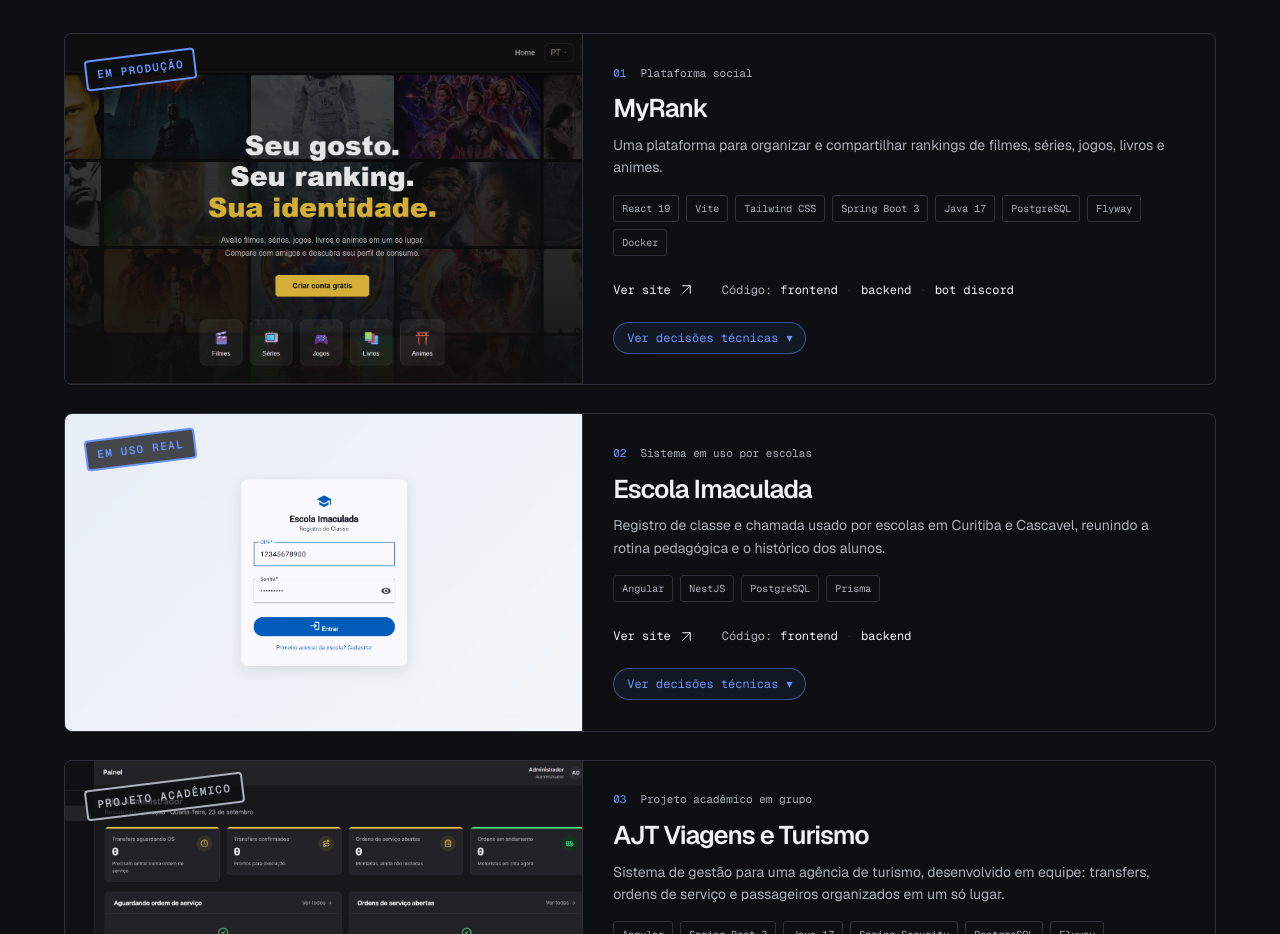
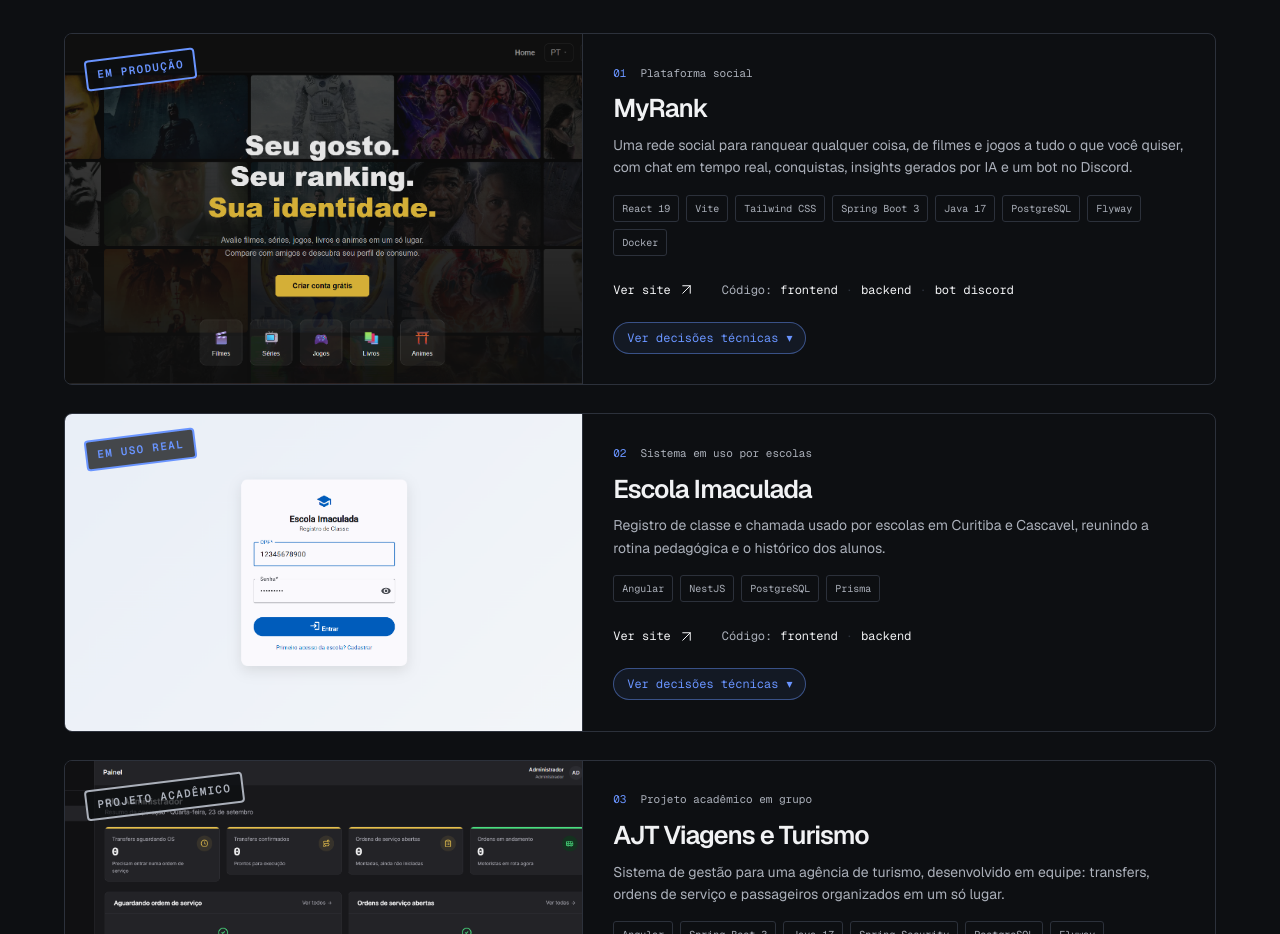
Before and after one commit to guiGocksAfK/GuiGocks-Portfolio, a Next.js app: page / in a window 1280 px wide. Shown: the part 960-1894 px from the top of the page. Built offline with nearby package versions, Linux system fonts and the light colour scheme.

Commit message:
feat: melhoria na descricao do MyRank

```diff
--- a/src/data/content.ts
+++ b/src/data/content.ts
@@ -137,7 +137,7 @@ export const content = {
       {
         name: MYRANK,
         category: 'Plataforma social',
-        description: 'Uma plataforma para organizar e compartilhar rankings de filmes, séries, jogos, livros e animes.',
+        description: 'Uma rede social para ranquear qualquer coisa, de filmes e jogos a tudo o que você quiser, com chat em tempo real, conquistas, insights gerados por IA e um bot no Discord.',
         highlights: [
           { title: 'Sequestro de conta bloqueado', text: 'Login social só se une a contas com e-mail já confirmado. O link de confirmação é salvo apenas como hash SHA-256, e o "reenviar" responde igual para qualquer e-mail, sem revelar quais estão cadastrados.' },
           { title: 'Infraestrutura própria numa VM ARM da Oracle', text: 'A API roda com Docker Compose numa VM gratuita da Oracle em São Paulo, com um Caddy compartilhado fazendo o HTTPS de vários projetos e o banco na mesma região. Ela fica sempre ligada, sobe em ~25s, usa ~336 MB de RAM e tem backup diário do banco.' },
```
